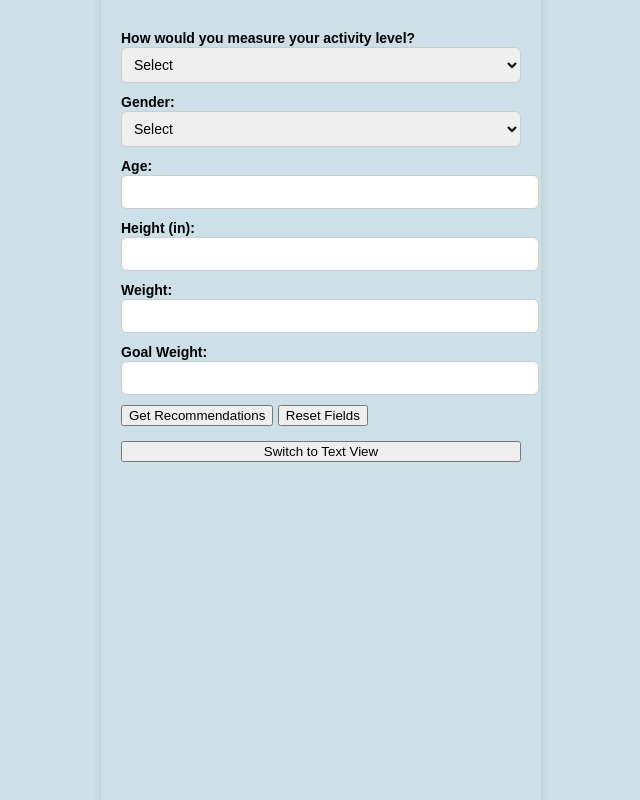
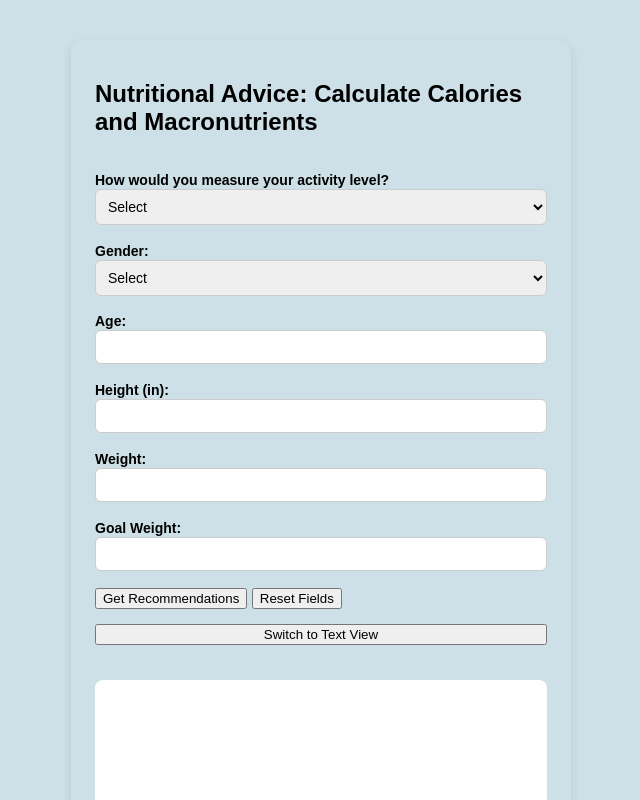
Before and after one commit to scwarren23/326-Project-Health-Website, a plain HTML site: page frontend/nutritionalAdvice/nutritionalAdvice.html in a window 1280 px wide. Both pictures are taken after a click on the button "Switch to Graph View". Shown: the top 800 px of the page, without its empty margins (319-959 px from the left). Drawn offline with nearby package versions, Linux system fonts and the light colour scheme; files whose address does not match are found by name.

Commit message:
Finished restoring functionality that was lost in previous merge

```diff
--- a/frontend/nutritionalAdvice/nutritionalAdvice.css
+++ b/frontend/nutritionalAdvice/nutritionalAdvice.css
@@ -2,11 +2,17 @@ body {
     font-family: Arial, sans-serif;
     background-color: rgb(205, 224, 231);
     margin: 0;
-    padding: 0;
+    padding: 40px;
     display: flex;
     justify-content: center;
     align-items: center;
-    height: 100vh;
+    min-height: 100vh;
+    box-sizing: border-box;
+    overflow-x: hidden;
+}
+
+*, *::before, *::after {
+    box-sizing: border-box;
 }
 
 .dashboard {
@@ -14,12 +20,11 @@ body {
     grid-template-columns: 1fr;
     gap: 15px;
     background-color: rgb(205, 224, 231);
-    padding: 20px;
+    padding: 20px 24px;
     border-radius: 12px;
     box-shadow: 0px 4px 10px rgba(0, 0, 0, 0.1);
-    max-width: 400px;
-    width: 90%
-
+    max-width: 500px;
+    width: 100%;
 }
 
 label {
@@ -59,3 +64,18 @@ select {
         max-width: 90%
     }
 }
+
+.error {
+    color: red;
+    font-size: 0.85em;
+    display: block;
+    margin-bottom: 0.5em;
+}
+
+#chart-container {
+    background-color: white;
+    padding: 20px;
+    border-radius: 8px;
+    margin-top: 20px;
+    text-align: center;
+}
--- a/frontend/nutritionalAdvice/nutritionalAdvice.html
+++ b/frontend/nutritionalAdvice/nutritionalAdvice.html
@@ -11,7 +11,7 @@
     <body>
         <div class="dashboard">
             <h2>Nutritional Advice: Calculate Calories and Macronutrients</h2>
-            <form id="nutrional-form">
+            <form id="nutritional-form">
                 <div id="baseline-dropdown">
                     <label for="activity">How would you measure your activity level?</label>
                     <select name="baseline-activity" id="activity">
```
Also changed, not shown: frontend/nutritionalAdvice/nutritionalAdvice.js (line endings or trailing spaces).
